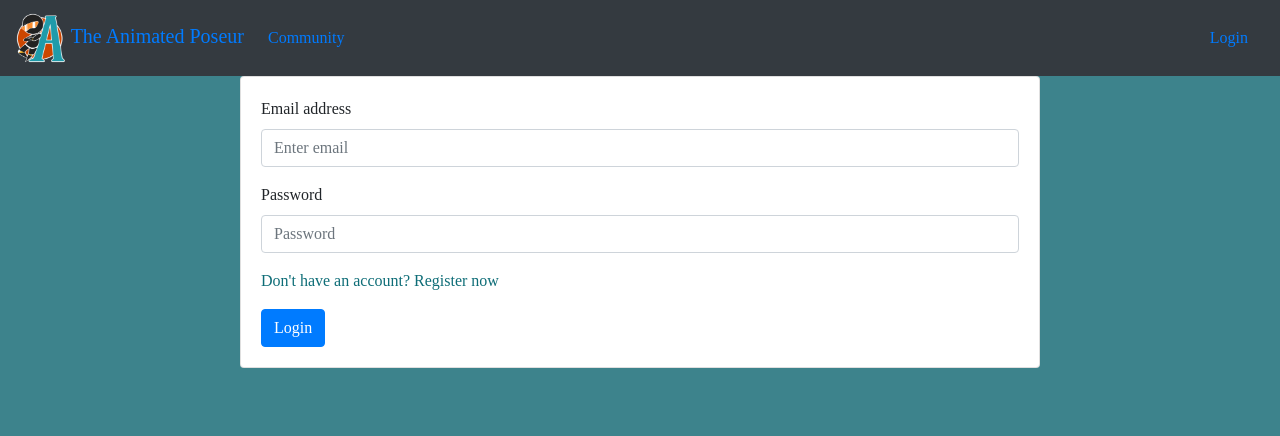
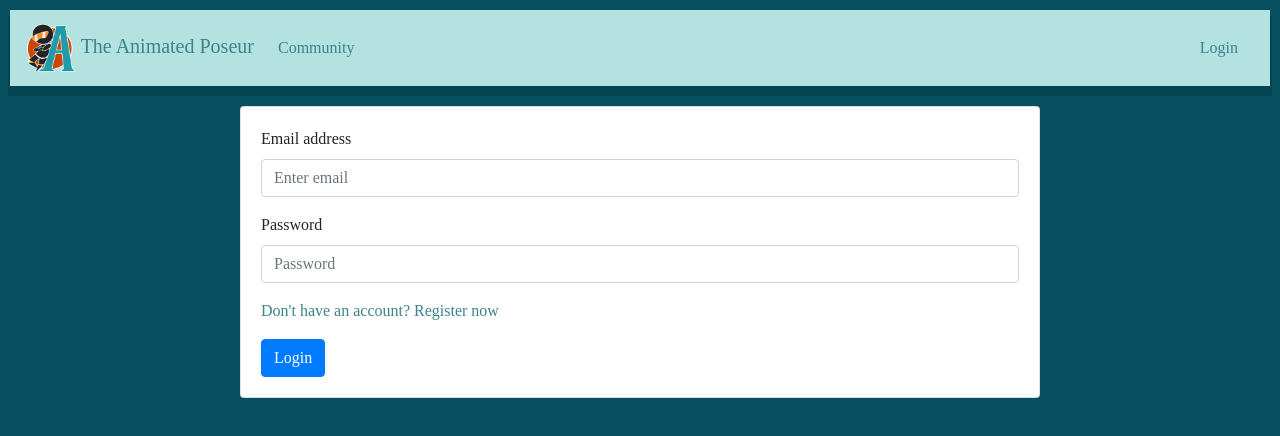
Before and after one commit to Zharnite/Animated-Poseur-Application, a React (Create React App) app in the folder client/: page /login in a window 1280 px wide. Shown: the top 436 px of the page. Built offline with nearby package versions, Linux system fonts and the light colour scheme; no server answers.

Commit message:
fixed css and style of the site

```diff
--- a/client/src/components/editscreen/toolbar/Tool.js
+++ b/client/src/components/editscreen/toolbar/Tool.js
@@ -13,7 +13,7 @@ const Tool = (props) => {
       className={classname}
       onClick={() => setEditingState(["TOOL", props.tool.id])}
     >
-      <img src={props.tool.src} alt="icon" />
+      <img src={props.tool.src} alt="icon" className="toobar-image"/>
     </div>
   );
 };
--- a/client/src/components/loginscreen/Loginscreen.js
+++ b/client/src/components/loginscreen/Loginscreen.js
@@ -56,7 +56,7 @@ const Login = (props) => {
               fetchUser={props.fetchUser}
               user={props.user}
             />
-            <Button variant="primary"  onClick={handleLogin}>
+            <Button variant="primary" onClick={handleLogin}>
               Login
             </Button>
           </Form>
--- a/client/src/components/loginscreen/RegisterModal.js
+++ b/client/src/components/loginscreen/RegisterModal.js
@@ -48,7 +48,7 @@ const RegisterModal = (props) => {
 
   return (
     <div>
-      <p id="register" onClick={handleShow}>
+      <p id="register" onClick={handleShow} className="dark-font-color">
         Don't have an account? Register now
       </p>
 
--- a/client/src/components/navbar/Navbar.js
+++ b/client/src/components/navbar/Navbar.js
@@ -65,7 +65,7 @@ const Navbar = (props) => {
           <BootNavbar.Collapse id="basic-navbar-nav">
             <Nav className="mr-auto">
               <Nav.Link>
-                <NavLink to="/home">Community</NavLink>
+                <NavLink to="/home" className="navbar-text-custom">Community</NavLink>
               </Nav.Link>
             </Nav>
             <NavDropdown title={username} id="collasible-nav-dropdown" className="right">
@@ -88,11 +88,11 @@ const Navbar = (props) => {
     <BootNavbar.Collapse id="basic-navbar-nav">
         <Nav className="mr-auto">
           <Nav.Link>
-            <NavLink to="/home">Community</NavLink>
+            <NavLink to="/home" className="navbar-text-custom">Community</NavLink>
           </Nav.Link>
         </Nav>
         <Nav.Link>
-      <NavLink to="/login">Login</NavLink>
+      <NavLink to="/login" className="navbar-text-custom">Login</NavLink>
     </Nav.Link>
     </BootNavbar.Collapse>
     );
@@ -102,12 +102,11 @@ const Navbar = (props) => {
   return (
     <BootNavbar
       collapseOnSelect
-      className="justify-content-end"
-      expand="lg"
-      bg="dark"
+      className="justify-content-end navbar-custom"
+      expand="md"
     >
       <BootNavbar.Brand>
-        <NavLink to="/">
+        <NavLink to="/" className="navbar-text-custom">
           <img
             alt="L"
             src={require("../../illustration/images/logo.png")}
--- a/client/src/css/layout.css
+++ b/client/src/css/layout.css
@@ -79,14 +79,19 @@
 }
 
 .toolbar {
-  height: 100%;
+  height: auto;
+  width: 60px;
+}
+
+.toobar-image{
+  height: 40px;
+  width: 40px;
 }
 
 .tool-icon,
 .tool-icon_selected {
   padding: 5px;
-  height: auto;
-  width: auto;
+  margin: 0px 0px 0px 0px;
 }
 
 .colorpickertool{
@@ -99,8 +104,7 @@
   border: 3px;
   border-radius: 3px;
   box-shadow: 0px 5px 5px 0px rgba(0,0,0,.1);
-  display: inline-block;
-  cursor: pointer;
+  margin-left: -2px;
   width: 50px;
   height: 40px;
 }
--- a/client/src/css/style.css
+++ b/client/src/css/style.css
@@ -35,24 +35,16 @@
     */
   /* color platte: https://coolors.co/1f1f1c-4b1414-dc7864-ffbebe-93a29b */
   /* rgb(14, 109, 119) rgb(179, 226, 225) rgb(61, 131, 140)  rgb(6, 80, 95) */
-  --swatch-foundation: rgb(61, 131, 140); /* USED FOR BODY BACKGROUND */
-  --swatch-primary: rgb(
-    179,
-    226,
-    225
-  ); /* DOMINANT COLOR, USED FOR MOST BACKGROUNDS */
-  --swatch-secondary: rgb(6, 80, 95);
-  --swatch-complement: ghostwhite; /* USED IN FORGROUND OF PRIMARY FOR TEXT AND BORDERS */
+  --swatch-foundation: #06505f; /* USED FOR BODY BACKGROUND */
+  --swatch-primary: rgb(61, 131, 140);  /* DOMINANT COLOR, USED FOR MOST BACKGROUNDS */
+  --swatch-secondary: rgb(179,226,225);
+  --swatch-complement: #b3e2e1; /* USED IN FORGROUND OF PRIMARY FOR TEXT AND BORDERS */
   --swatch-contrast: rgb(
     14,
     109,
     119
   ); /* USED IN MOUSE-OVER SELECTION OF LARGE ELEMENTS */
-  --swatch-accent: rgb(
-    240,
-    230,
-    140
-  ); /* USED IN MOUSE-OVER SELECTION OF TEXT AND BORDERS */
+  --swatch-accent: rgb(204, 187, 31); /* USED IN MOUSE-OVER SELECTION OF TEXT AND BORDERS */
   --my-font-family: "Times New Roman", Times, serif;
   --bounceEasing: cubic-bezier(0.51, 0.92, 0.24, 1.15);
 }
@@ -69,7 +61,21 @@ h4,
 h5,
 h6,
 p {
-  color: var(--swatch-contrast);
+  color: var(--swatch-complement);
+}
+
+.dark-font-color{
+  color: var(--swatch-primary);
+}
+
+.navbar-custom{
+  background-color: var(--swatch-complement);
+  box-shadow:0px 8px 0px 2px rgba(0,0,0,.15);
+  margin: 10px 10px 20px 10px;
+}
+
+.navbar-text-custom{
+  color: var(--swatch-primary);
 }
 
 #canvas-panel {
@@ -145,8 +151,8 @@ p {
 }
 
 .toolbar {
-  border: 3px solid var(--swatch-primary);
-  background-color: var(--swatch-complement);
+  border: 3px solid var(--swatch-secondary);
+  background-color: var(--swatch-primary);
 }
 
 .tool-icon_selected {
@@ -160,12 +166,12 @@ p {
 }
 
 .filebar {
-  border: 3px solid var(--swatch-primary);
-  background-color: var(--swatch-complement);
+  border: 3px solid var(--swatch-secondary);
+  background-color: var(--swatch-primary);
 }
 
 #layer-menu {
-  background-color: var(--swatch-complement);
+  background-color: var(--swatch-foundation);
   border: 3px solid var(--swatch-primary);
 }
 
```
